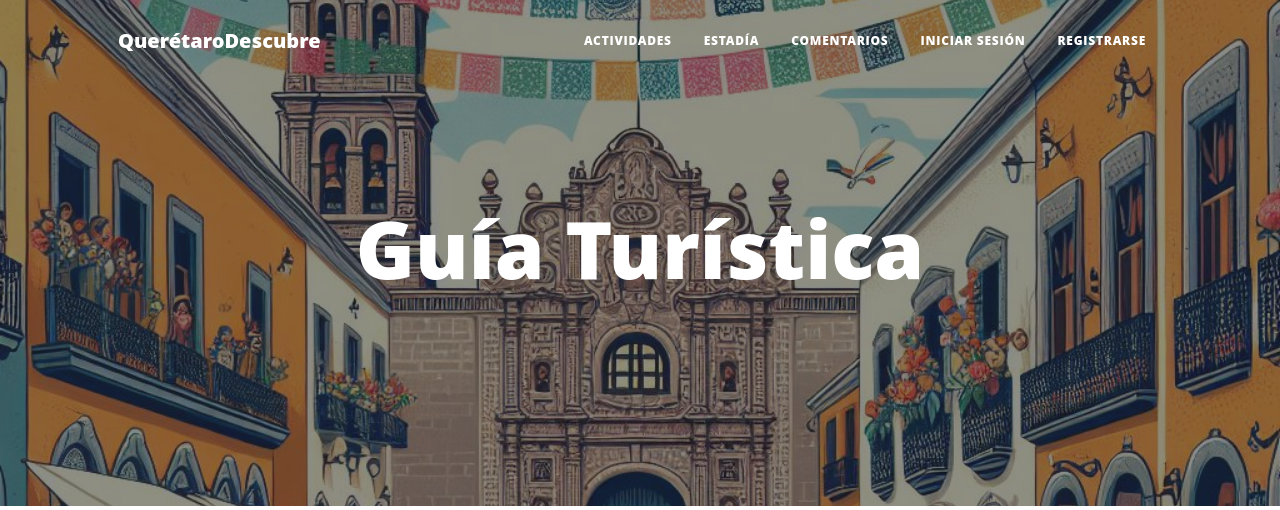
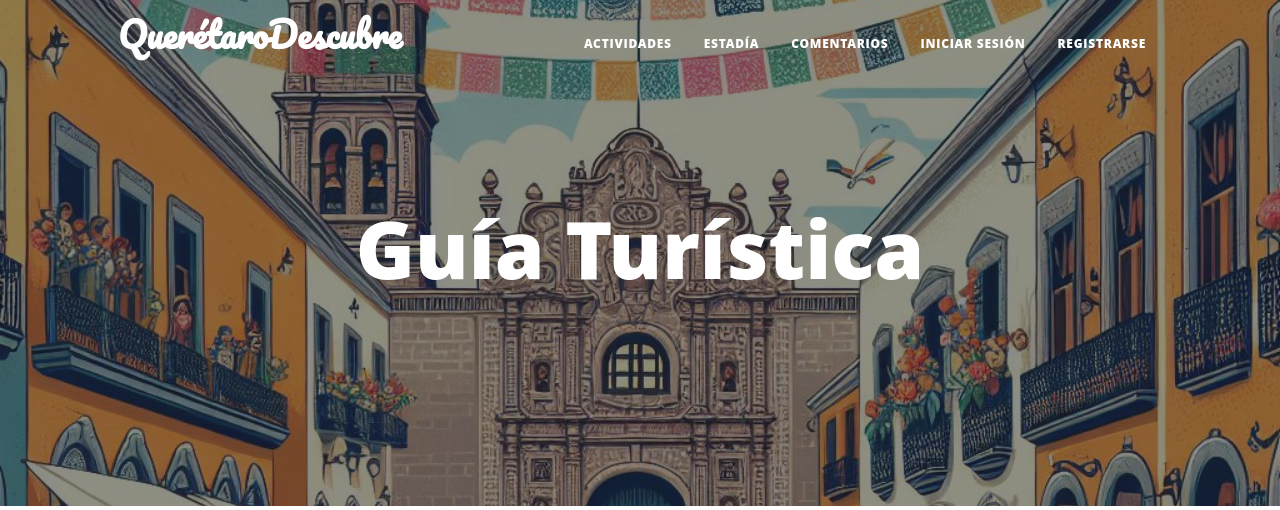
Before and after one commit to MichelleQM/PI-Flask, a Flask app: page / in a window 1280 px wide. Shown: the top 510 px of the page. Run offline with Flask 3, Linux system fonts and the light colour scheme; some libraries are stand-ins or nearby versions.

Commit message:
Font fixed
paul

```diff
--- a/templates/about.html
+++ b/templates/about.html
@@ -2,7 +2,7 @@
 <html lang="en">
 <head>
     <style>
-        .container h5 {
+        .container h4 {
             margin-bottom: 20px;
             font-size: 35px;
             color: #ffffff;
@@ -63,7 +63,7 @@
 <body>
     <nav class="navbar navbar-expand-lg navbar-light" id="mainNav">
         <div class="container px-4 px-lg-5">
-            <a class="navbar-brand" href="/">QuerétaroDescubre</a>
+            <a class="navbar-brand" href="/"><h4>QuerétaroDescubre</h4></a>
             <button class="navbar-toggler" type="button" data-bs-toggle="collapse" data-bs-target="#navbarResponsive" aria-controls="navbarResponsive" aria-expanded="false" aria-label="Toggle navigation">
                 Menu
                 <i class="fas fa-bars"></i>
--- a/templates/index.html
+++ b/templates/index.html
@@ -8,6 +8,14 @@
     <title>Guía Turística</title>
     <style>
         /* Estilos personalizados */
+        .container h4 {
+            margin-bottom: 20px;
+            font-size: 35px;
+            color: #ffffff;
+            /* Aplicamos la fuente Pacifico solo al h2 que contiene "Guia Turistica" */
+            font-family: 'Pacifico', cursive;
+        }
+
         .post-title {
             font-family: 'Poppins', sans-serif; /* Cambia la fuente para el título */
             font-size: 2.5em; /* Ajusta el tamaño del título */
@@ -50,6 +58,7 @@
     <!-- Font Awesome icons (free version)-->
     <script src="https://use.fontawesome.com/releases/v6.3.0/js/all.js" crossorigin="anonymous"></script>
     <!-- Google fonts-->
+    <link href="https://fonts.googleapis.com/css2?family=Pacifico&display=swap" rel="stylesheet">
     <link href="https://fonts.googleapis.com/css2?family=Lora:wght@400;700&family=Poppins:wght@400;700&display=swap" rel="stylesheet" />
     <!-- Core theme CSS (includes Bootstrap)-->
     <link href="static/css/styles.css" rel="stylesheet" />
@@ -58,7 +67,7 @@
     <!-- Navigation-->
     <nav class="navbar navbar-expand-lg navbar-light" id="mainNav">
         <div class="container px-4 px-lg-5">
-            <a class="navbar-brand" href="templates/index.html">QuerétaroDescubre</a>
+            <a class="navbar-brand" href="templates/index.html"><h4>QuerétaroDescubre</h4></a>
             <button class="navbar-toggler" type="button" data-bs-toggle="collapse" data-bs-target="#navbarResponsive" aria-controls="navbarResponsive" aria-expanded="false" aria-label="Toggle navigation">
                 Menu
                 <i class="fas fa-bars"></i>
--- a/templates/post.html
+++ b/templates/post.html
@@ -17,9 +17,6 @@
     <link href="/static/css/styles.css" rel="stylesheet" />
     <link href="https://cdn.jsdelivr.net/npm/tailwindcss@2.2.19/dist/tailwind.min.css" rel="stylesheet">
     <style>
-        .navbar-brand h5 {
-            font-family: 'Pacifico', cursive;
-        }
         .container h5 {
             margin-bottom: 20px;
             font-size: 35px;
```
